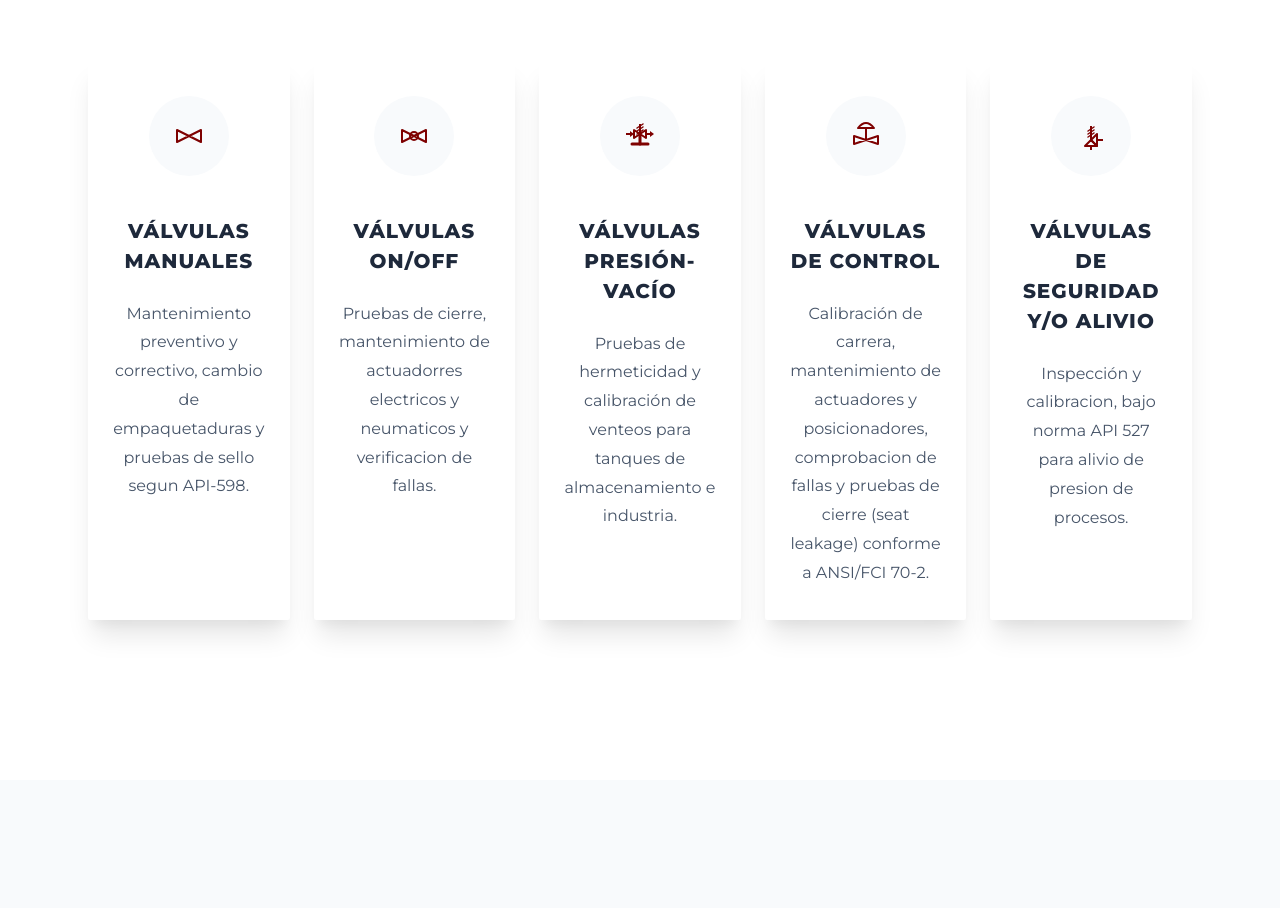
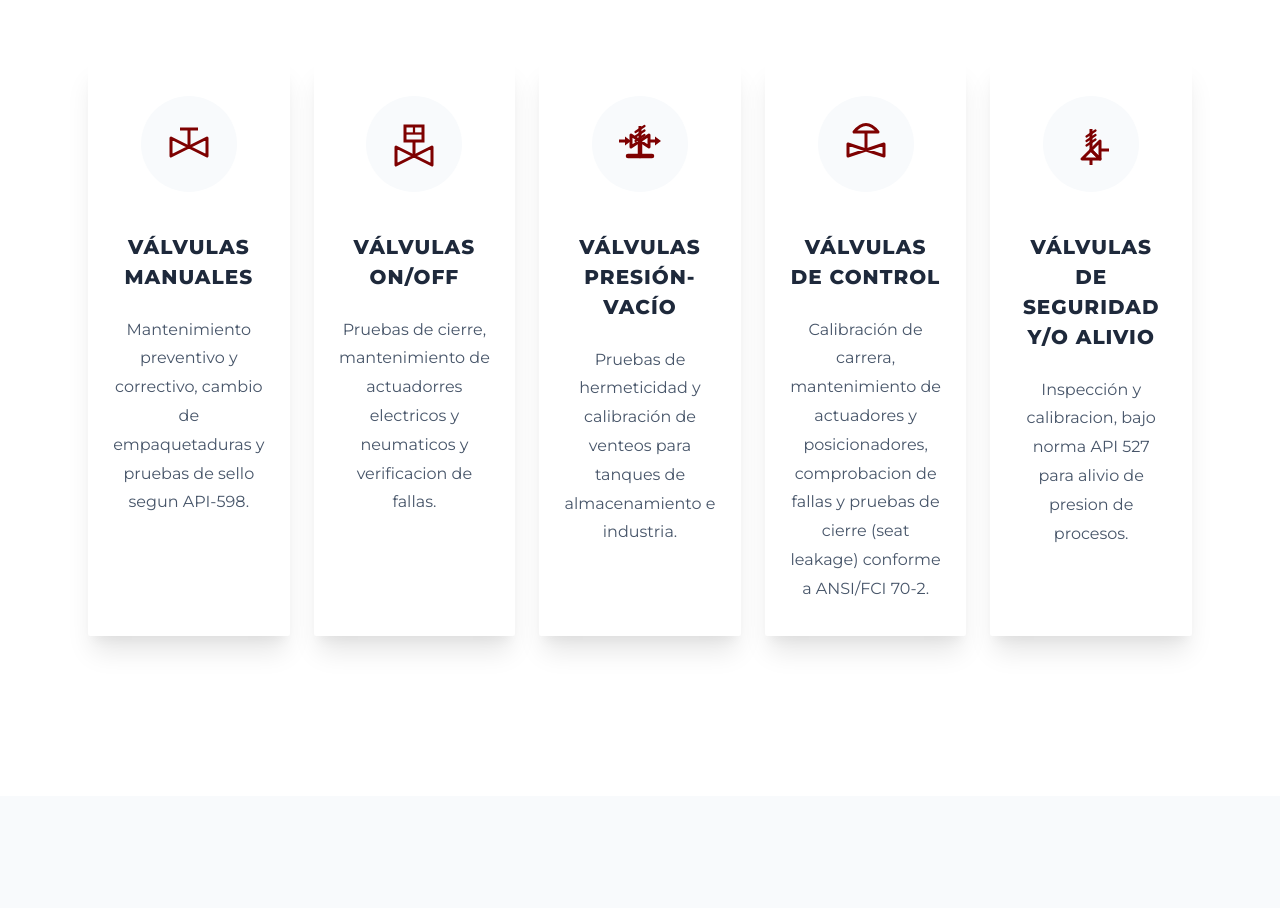
Before and after one commit to Proyectos-Nexatech/valve-quotation, a Next.js app: page / in a window 1280 px wide. Shown: the part 1240-2148 px from the top of the page. Built offline with nearby package versions, Linux system fonts and the light colour scheme.

Commit message:
style: update and enlarge icons in Features section

```diff
--- a/src/components/landing/Features.tsx
+++ b/src/components/landing/Features.tsx
@@ -1,7 +1,7 @@
 import {
-  ISAGeneralValve,
+  ISAManualValve,
   ISASafetyValve,
-  ISABallValve,
+  ISAOnOffValve,
   ISAControlValve,
   ISAPressureVacuumValve
 } from '../icons/ISAValveIcons';
@@ -10,27 +10,27 @@ const FEATURE_DATA = [
   {
     title: 'Válvulas Manuales',
     description: 'Mantenimiento preventivo y correctivo, cambio de empaquetaduras y pruebas de sello segun API-598.',
-    icon: <ISAGeneralValve size={32} />,
+    icon: <ISAManualValve size={48} />,
   },
   {
     title: 'VÁLVULAS ON/OFF',
     description: 'Pruebas de cierre, mantenimiento de actuadorres electricos y neumaticos y verificacion de fallas.',
-    icon: <ISABallValve size={32} />,
+    icon: <ISAOnOffValve size={48} />,
   },
   {
     title: 'VÁLVULAS PRESIÓN-VACÍO',
     description: 'Pruebas de hermeticidad y calibración de venteos para tanques de almacenamiento e industria.',
-    icon: <ISAPressureVacuumValve size={32} />,
+    icon: <ISAPressureVacuumValve size={48} />,
   },
   {
     title: 'Válvulas de Control',
     description: 'Calibración de carrera, mantenimiento de actuadores y posicionadores, comprobacion de fallas y pruebas de cierre (seat leakage) conforme a ANSI/FCI 70-2.',
-    icon: <ISAControlValve size={32} />,
+    icon: <ISAControlValve size={48} />,
   },
   {
     title: 'VÁLVULAS DE SEGURIDAD Y/O ALIVIO',
     description: 'Inspección y calibracion, bajo norma API 527 para alivio de presion de procesos.',
-    icon: <ISASafetyValve size={32} />,
+    icon: <ISASafetyValve size={48} />,
   }
 ];
 
```
